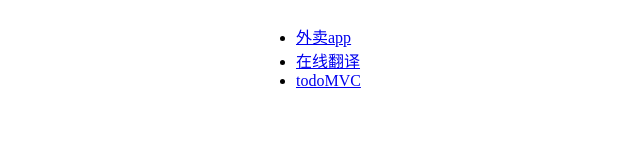
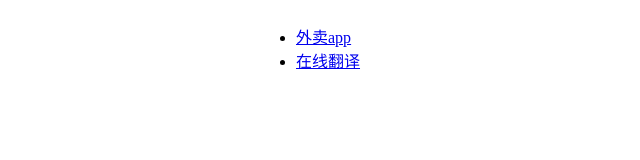
Before and after one commit to zhangyanpu/zhangyanpu.github.io, a plain HTML site: page index.html in a window 1280 px wide. Shown: the full height of the page, 184-824 px from the left. Drawn offline with Linux system fonts and the light colour scheme.

Commit message:
Update index.html

```diff
--- a/index.html
+++ b/index.html
@@ -20,7 +20,7 @@
     <ul>
       <li><a href="zhangyanpu.github.io/waimai/index.html">外卖app</a></li>
       <li><a href="zhangyanpu.github.io/translate/index.html">在线翻译</a></li>
-      <li><a href="zhangyanpu.github.io/todoMVC/index.html">todoMVC</a></li>
+      <!-- <li><a href="zhangyanpu.github.io/todoMVC/index.html">todoMVC</a></li> -->
       <!-- <li><a href=""></a></li>
       <li><a href=""></a></li> -->
     </ul>
```
